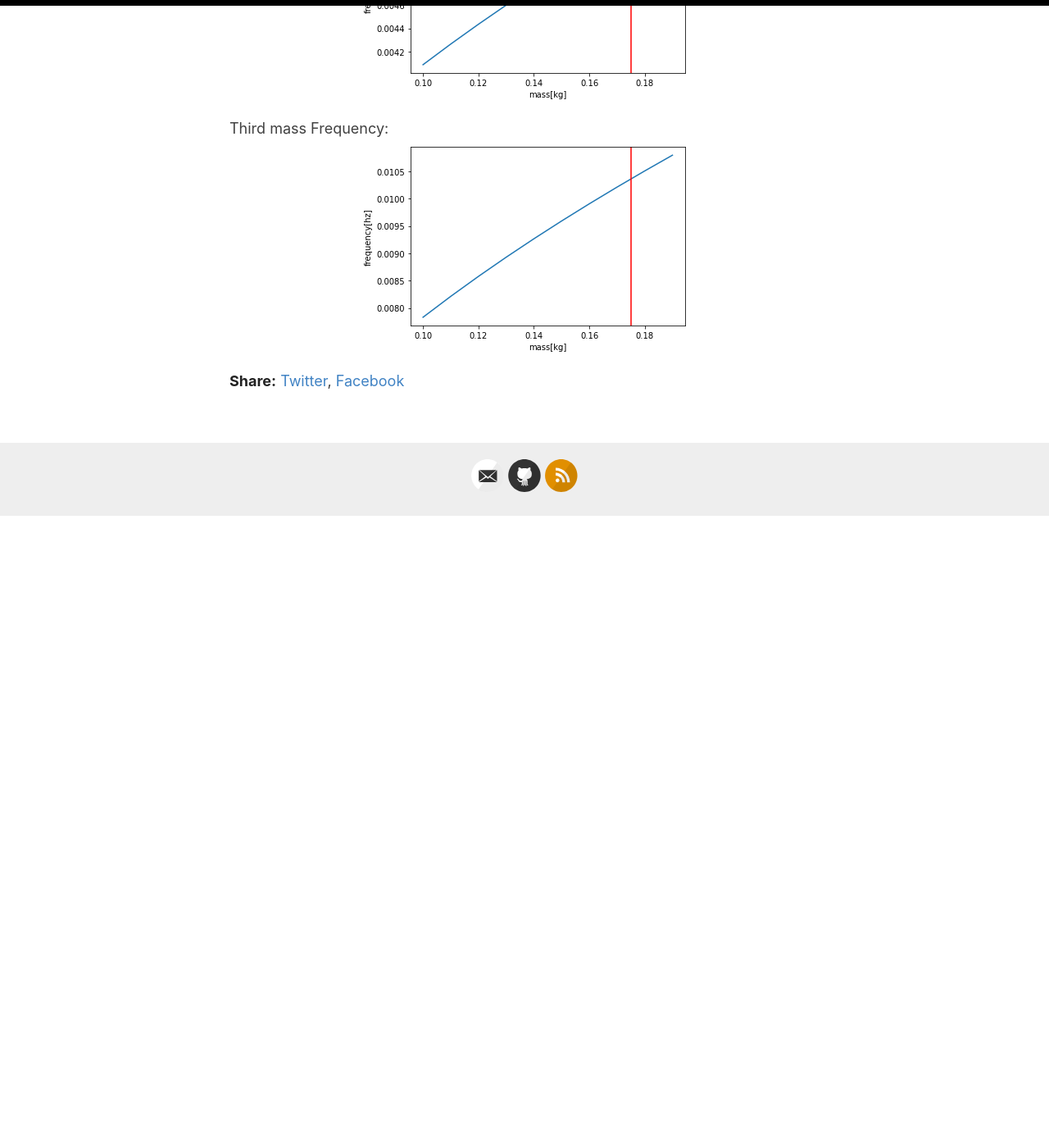
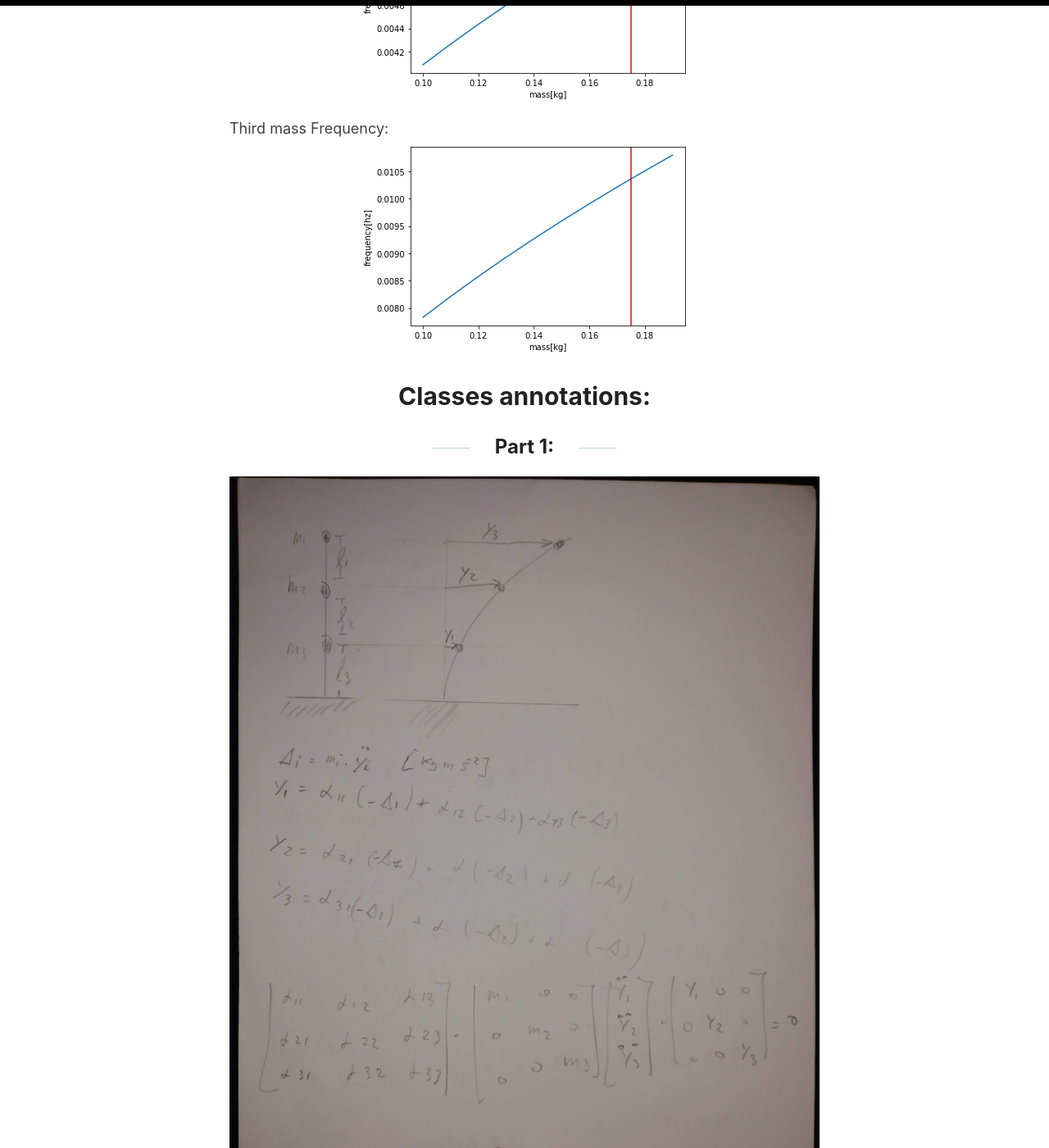
Before and after one commit to nandorrb/mechanics3, a Jekyll site: the page built from _posts/2022-11-24-oscillations-of-systems-with-n-degrees-of-freedom.md, in a window 1280 px wide and 1400 px high, scrolled down 2455 px. Shown: the whole window at 82% size. Built offline with Jekyll 4.4.1, drawn with Linux system fonts in a browser that asks for light colours; comment, search, counter and statistics services are not loaded; before the commit the page ends 3085 px from its top, so only the background shows below that.

Commit message:
added stury materials

```diff
--- a/_posts/2022-11-24-oscillations-of-systems-with-n-degrees-of-freedom.md
+++ b/_posts/2022-11-24-oscillations-of-systems-with-n-degrees-of-freedom.md
@@ -76,3 +76,12 @@ Second mass Frequency:
 
 Third mass Frequency:
 ![](/images/freq3.png)
+
+
+# Classes annotations:
+## Part 1:
+![](/images/lab9and10/IMG_20221124_144721.jpg)
+## Part 2:
+![](/images/lab9and10/IMG_20221124_144732.jpg)
+## Part 3:
+![](/images/lab9and10/IMG_20221124_144746.jpg)
```
Also changed, not shown: images/lab9and10/IMG_20221124_144721.jpg (added), images/lab9and10/IMG_20221124_144732.jpg (added), images/lab9and10/IMG_20221124_144746.jpg (added).
